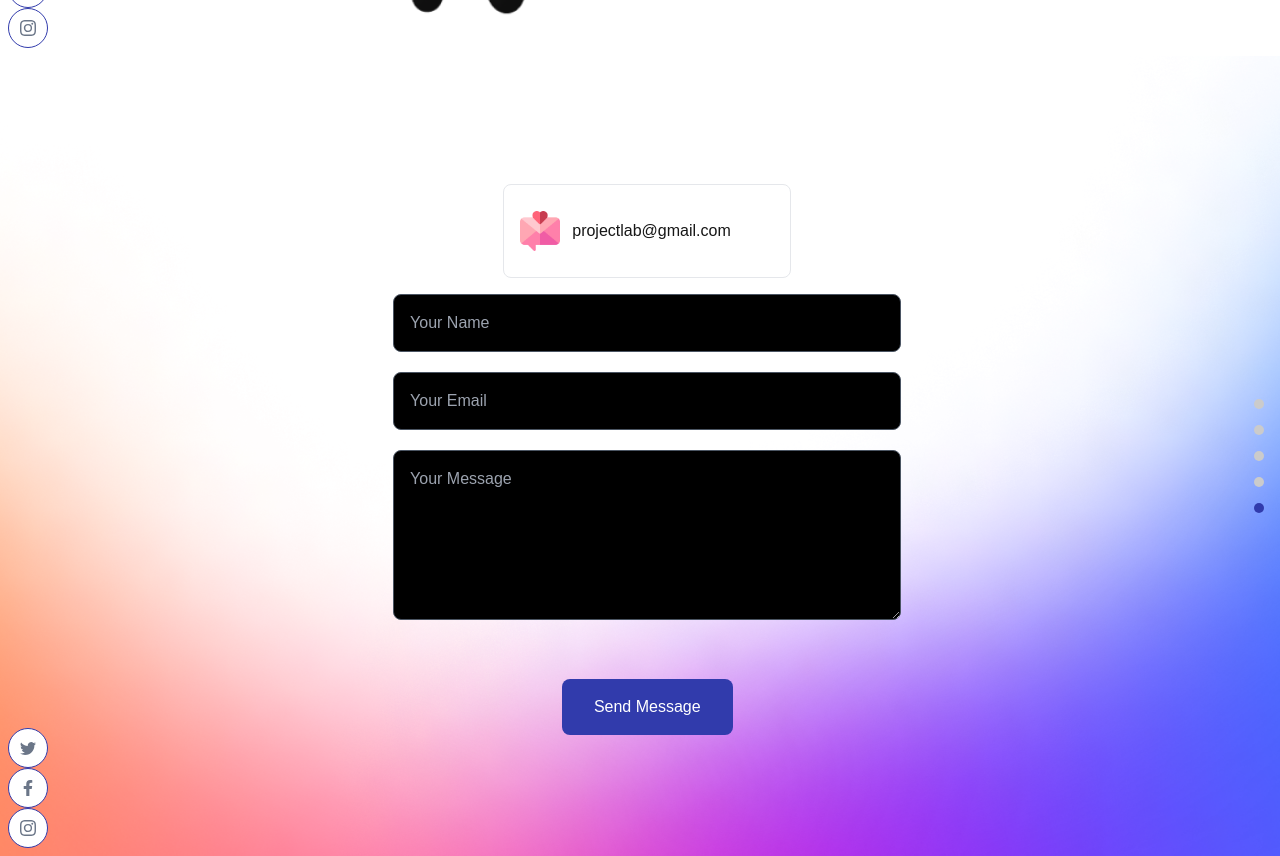
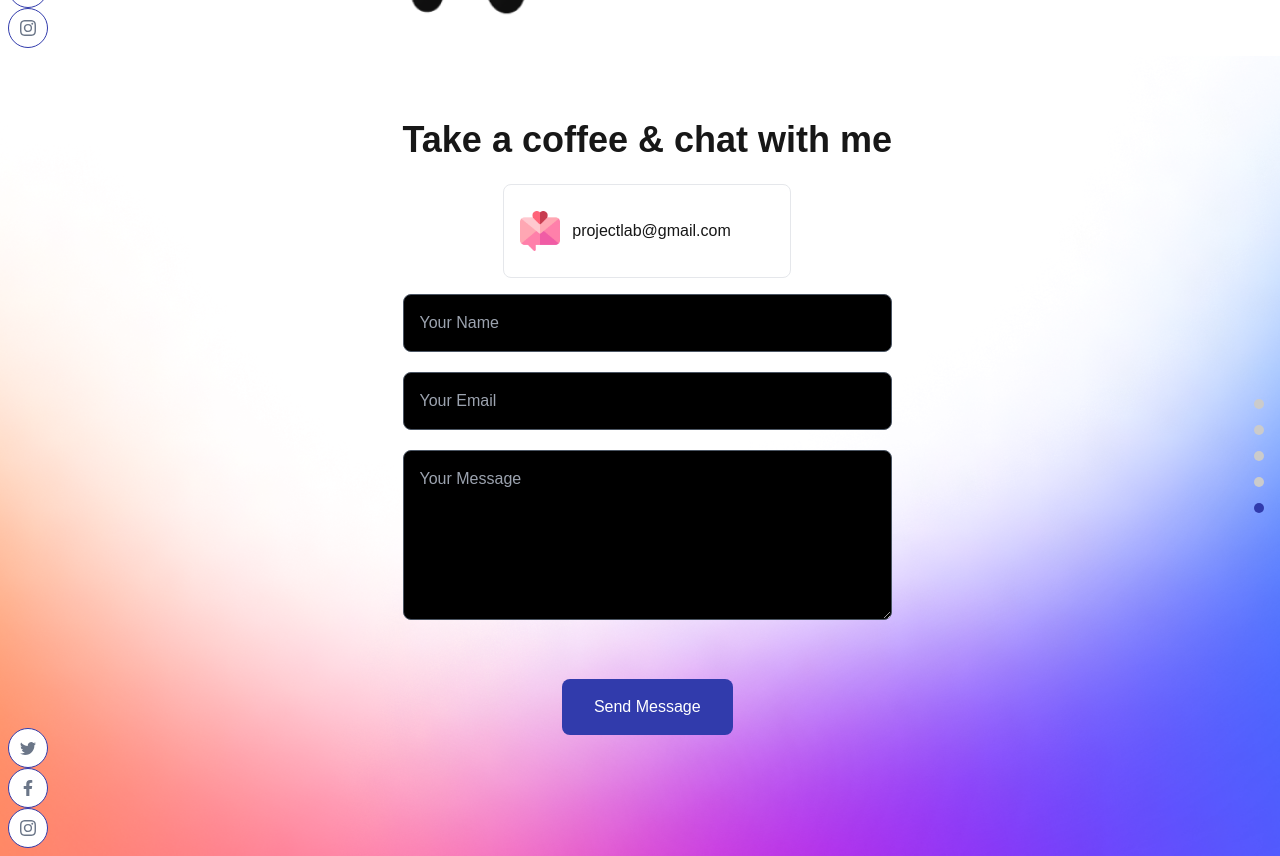
Before and after one commit to Saksham-garg/Project-lab, a Next.js app: page / in a window 1280 px wide. Shown: the part 3200-4056 px from the top of the page. Built offline with nearby package versions, Linux system fonts and the light colour scheme.

Commit message:
fix: font size

```diff
--- a/src/components/Contact.tsx
+++ b/src/components/Contact.tsx
@@ -32,7 +32,7 @@ const Contact = () => {
   };
   return (
     <section className="flex flex-col items-center justify-center py-8 px-3">
-      <h2 className="head-text text-xl xs:text-2xl sm:text-3xl md:text-4xl">
+      <h2 className="text-xl xs:text-2xl sm:text-3xl font-semibold md:text-4xl">
         Take a coffee & chat with me
       </h2>
 
```
